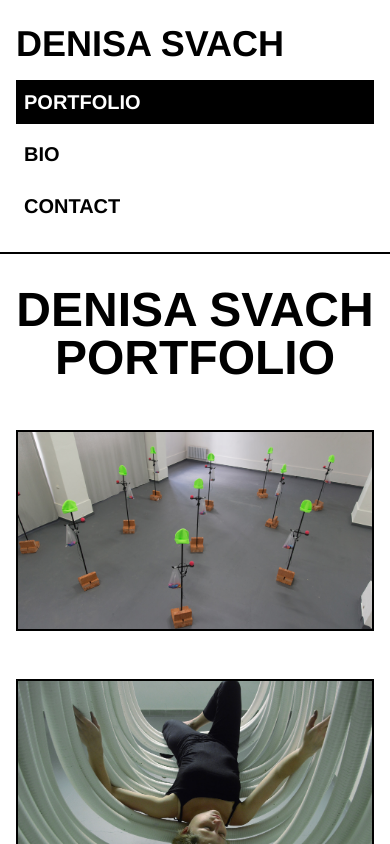
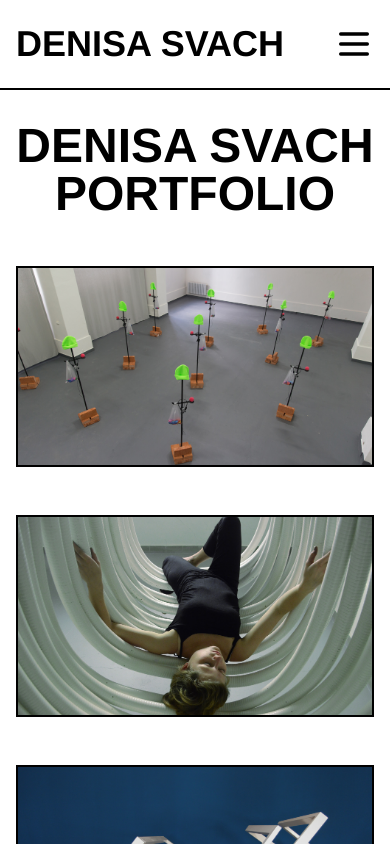
Before and after one commit to mpanko/denisasvach, a Next.js app: page / in a window 390 px wide. Shown: the top 844 px of the page. Built offline with nearby package versions, Linux system fonts and the light colour scheme.

Commit message:
implemented hamburger menu narrow display widths

```diff
--- a/app/components/Header.tsx
+++ b/app/components/Header.tsx
@@ -1,11 +1,13 @@
 'use client'
 
-import React from 'react'
+import React, { useState } from 'react'
 import Link from 'next/link'
 import { usePathname } from 'next/navigation'
+import { Menu, MenuIcon, MenuSquare } from 'lucide-react'
 
 export default function Header() {
   const pathname = usePathname()
+  const [isMenuOpen, setIsMenuOpen] = useState(false)
 
   const getLinkClassName = (href: string) => {
     const isActive = pathname === href || (href !== '/' && pathname.startsWith(href))
@@ -14,23 +16,47 @@ export default function Header() {
     } p-2`
   }
 
-  return (
-    <header className="sticky top-0 z-10 bg-white border-b-2 border-black">
-      <div className="container mx-auto px-4 py-6 flex flex-col md:flex-row justify-between items-start md:items-center">
-        <Link href="/" className="text-4xl font-bold mb-4 md:mb-0">
-          DENISA SVACH
-        </Link>
-        <nav className="w-full md:w-auto">
-          <ul className="flex flex-col md:flex-row space-y-2 md:space-y-0 md:space-x-8">
-            {[
+  const navItems = [
     { name: 'Portfolio', href: '/' },
     { name: 'Bio', href: '/bio' },
     { name: 'Contact', href: '/contact' }
-            ].map((item) => (
-              <li key={item.name} className="w-full md:w-auto">
+  ]
+
+  return (
+    <header className="sticky top-0 z-20 bg-white bg-opacity-80 border-b-2 border-black">
+      <div className="container mx-auto px-4 py-6">
+        <div className="flex justify-between items-center">
+          <Link href="/" className="text-4xl font-bold">
+            DENISA SVACH
+          </Link>
+          <button
+            className="lg:hidden"
+            onClick={() => setIsMenuOpen(!isMenuOpen)}
+            aria-label="Toggle menu"
+          >
+            <Menu className="w-10 h-10" />
+          </button>
+          <nav className="hidden lg:block">
+            <ul className="flex space-x-8">
+              {navItems.map((item) => (
+                <li key={item.name}>
+                  <Link href={item.href} className={getLinkClassName(item.href)}>
+                    {item.name}
+                  </Link>
+                </li>
+              ))}
+            </ul>
+          </nav>
+        </div>
+        {isMenuOpen && (
+          <nav className="lg:hidden mt-4">
+            <ul className="space-y-2">
+              {navItems.map((item) => (
+                <li key={item.name}>
                   <Link
                     href={item.href}
                     className={getLinkClassName(item.href)}
+                    onClick={() => setIsMenuOpen(false)}
                   >
                     {item.name}
                   </Link>
@@ -38,6 +64,7 @@ export default function Header() {
               ))}
             </ul>
           </nav>
+        )}
       </div>
     </header>
   )
```
Lines whose indentation alone changed are shown as unchanged.
